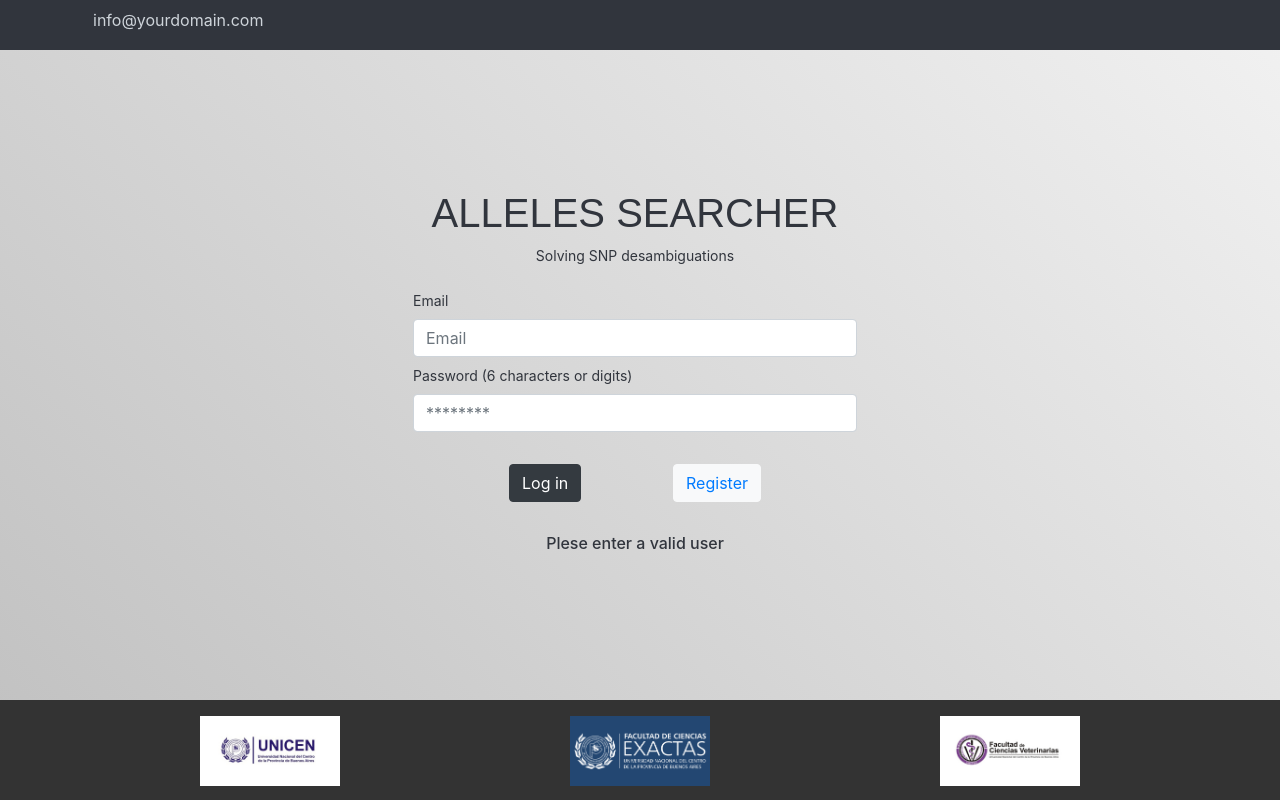
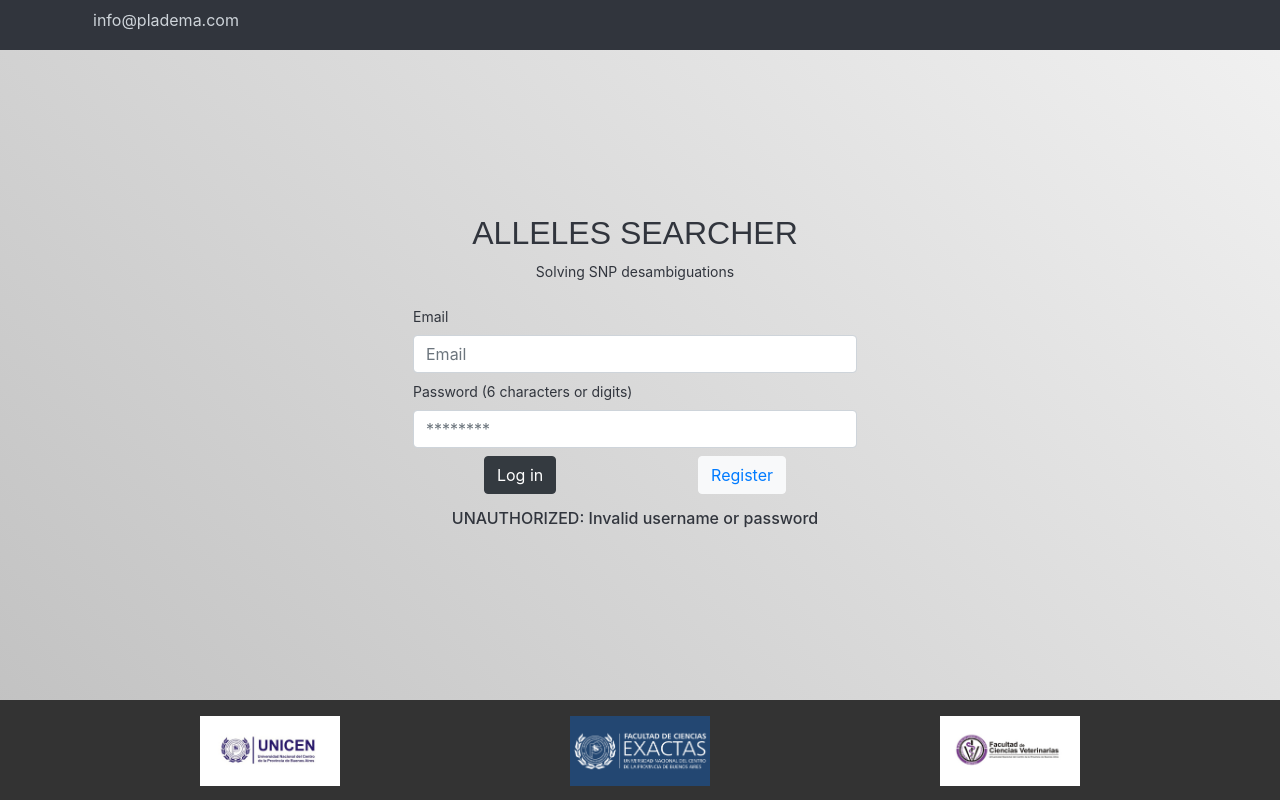
Before and after one commit to PaulaV22/Tesis, a Flask app: page /edit/1 in a window 1280 px wide. Run offline with Flask 2, Linux system fonts and the light colour scheme; parts of the project's set-up code (start-up, migrations or seed data) failed here and were passed over; some libraries are stand-ins or nearby versions.

Commit message:
login and other fixes

```diff
--- a/app.py
+++ b/app.py
@@ -1,4 +1,6 @@
 from flask import Flask, url_for, request, render_template, redirect
+from flask_login import LoginManager, UserMixin, current_user, login_required, login_user,logout_user
+from werkzeug.urls import url_parse
 from project.Controller.CompareController import CompareController as CC
 from project.Controller.UserController import UserController as UC
 #from flask_debug import Debug
@@ -12,9 +14,10 @@
 
 app = Flask(__name__)
 app.config['UPLOAD_FOLDER'] = UPLOAD_FOLDER
+app.config['SECRET_KEY'] ='7\xa5\xeb\xe52\xa8@]\x02 |/\xc7\xbal\x83'
 
-
-
+login_manager = LoginManager(app)
+#login_manager.session_protection = "strong"
 cc = CC()
 uc = UC()
 # route and method to access to the index view.
@@ -45,43 +48,49 @@
     email = ""
     password = ""
     message=""
+    if current_user.is_authenticated:
+        return redirect(url_for('compare', id=current_user.get_id()))
     if request.method == 'POST':
-        email = request.form['email']
-        password = request.form['password']
-        user = uc.getUser(email, password)
-        if not user is None:
-            user['logged'] = True
-            uc.saveUser(user)
-            return redirect(url_for('compare', id=email))
-
-        else:
-            message = "Invalid username or password"
-            return render_template("login.html", email=email, password=password, msg=message)
+        user = uc.getUser(request.form['email'])
+        if user is not None:
+            if user.check_password(request.form['password']):
+                login_user(user)
+                next_page = request.args.get('next')
+                if not next_page or url_parse(next_page).netloc != '':
+                    next_page = url_for('compare', id=user.get_id())
+                return redirect(next_page)
     return render_template("login.html", email=email, password=password, msg=message)
 
+@login_manager.unauthorized_handler
+def unauthorized():
+    email = ""
+    password = ""
+    message = "UNAUTHORIZED: Invalid username or password"
+
+    return render_template("login.html", email=email, password=password, msg=message)
+    # do stuff
 
 @app.route('/compare/<id>', methods=['GET', 'POST'])
+@login_required
 def compare(id):
-    user = uc.getUserByEmail(id)
+    print("IN COMPARE")
+    user = uc.getUser(id)
     dbs = cc.getDatabases(id)
-    if id is None or not user['logged']:
-        return render_template("login.html", email="", password="", msg="Plese enter a valid user")
-    else:
-        if request.method == 'POST':
-            sequence = request.form['sequence']
-            database = request.form['selectDbs']
-            print(sequence)
-            if (len(sequence) > 0):
-                numResults = request.form['numResults']
-                try:
-                    results = cc.compare(sequence, numResults, database, id, True)
-                    return render_template("compare.html", results=results, num=int(numResults), databases=dbs,
-                                           msg="", sequence=sequence, username=user['name'], userid=id)
-                except Exception as e:
-                    print(e)
+    if request.method == 'POST':
+        sequence = request.form['sequence']
+        database = request.form['selectDbs']
+        print(sequence)
+        if (len(sequence) > 0):
+            numResults = request.form['numResults']
+            try:
+                results = cc.compare(sequence, numResults, database, id, True)
+                return render_template("compare.html", results=results, num=int(numResults), databases=dbs,
+                                       msg="", sequence=sequence, username=user.name, userid=id)
+            except Exception as e:
+                print(e)
 
-        return render_template("compare.html", results="", sequenceExample=sequenceExample, num=0, databases=dbs,
-                           msg="", sequence="",username=user['name'], userid=id)
+    return render_template("compare.html", results="", sequenceExample=sequenceExample, num=0, databases=dbs,
+                       msg="", sequence="",username=user.name, userid=id)
 
 
 @app.route('/register', methods=['GET', 'POST'])
@@ -105,10 +114,8 @@
     return render_template("register.html", msg=message, name=name, email=email, password=password)
 
 @app.route('/addDatabase/<id>', methods=['GET', 'POST'])
+@login_required
 def addDatabase(id):
-    user = uc.getUserByEmail(id)
-    if id is None or not user['logged']:
-        return render_template("login.html", email="", password="", msg="Plese enter a valid user")
     message=""
     if request.method == 'POST':
         # check if the post request has the file part
@@ -130,10 +137,9 @@
 
 
 @app.route('/inspect/<id>', methods=['GET', 'POST'])
+@login_required
 def inspect(id):
-    user = uc.getUserByEmail(id)
-    if id is None or not user['logged']:
-        return render_template("login.html", email="", password="",username=user['name'], msg="Plese enter a valid user")
+    user = uc.getUser(id)
     message = ""
     if request.method == 'POST':
         # check if the post request has the file part
@@ -155,122 +161,106 @@
     databases = cc.getDatabases(id)
     if databases is None:
         message="No databases added"
-    return render_template("inspect.html",userid = id,username=user['name'], msg=message,results=databases)
+    return render_template("inspect.html",userid = id,username=user.name, msg=message,results=databases)
 
 @app.route('/deleteDatabase', methods=['POST'])
+@login_required
 def deleteDatabase():
     id = request.form['id']
     name =  request.form['name']
-    user = uc.getUserByEmail(id)
-    if id is None or not user['logged']:
-        return
-    else:
-        cc.deleteDatabase(id,name)
-        databases = cc.getDatabases(id)
-        print(databases)
-        return databases
+    cc.deleteDatabase(id,name)
+    databases = cc.getDatabases(id)
+    return databases
 
 @app.route('/deleteSequence', methods=['POST'])
+@login_required
 def deleteSequence():
     id = request.form['id']
     db = request.form['dbName']
     sequenceName =  request.form['sequenceName']
-    user = uc.getUserByEmail(id)
-    if id is None or not user['logged']:
-        return
-    else:
-        print( id+" "+ " "+ db +" "+ sequenceName)
-        print("LLEGO A DELETE SEQ")
-        cc.deleteSequence(id, db, sequenceName)
-        databases = cc.getDatabases(id)
-        return databases
+    cc.deleteSequence(id, db, sequenceName)
+    databases = cc.getDatabases(id)
+    return databases
 
 @app.route('/addSequence', methods=['POST'])
+@login_required
 def addSequence():
     id = request.form['id']
-    user = uc.getUserByEmail(id)
-    if id is None or not user['logged']:
-        return
-    else:
-        uploaded_file = request.files.get('file')
-        dbName = request.form["dbName"]
-        newFilePath = UPLOAD_FOLDER + "/" + id + "/" + dbName
-        if os.path.exists(newFilePath):
+    uploaded_file = request.files.get('file')
+    dbName = request.form["dbName"]
+    newFilePath = UPLOAD_FOLDER + "/" + id + "/" + dbName
+    if os.path.exists(newFilePath):
                     # Check if the file is one of the allowed types/extensions
-            if uploaded_file and allowed_file(uploaded_file.filename):
+        if uploaded_file and allowed_file(uploaded_file.filename):
                 # Make the filename safe, remove unsupported chars
-                filename = secure_filename(uploaded_file.filename)
-                uploaded_file.save(os.path.join(newFilePath, filename))
-        cc.restartDb(id, dbName)
-        databases = cc.getDatabases(id)
-        return databases
+            filename = secure_filename(uploaded_file.filename)
+            uploaded_file.save(os.path.join(newFilePath, filename))
+    cc.restartDb(id, dbName)
+    databases = cc.getDatabases(id)
+    return databases
 
 
 
 
 @app.route('/align/<id>', methods=['GET', 'POST'])
+@login_required
 def align(id):
     user = uc.getUserByEmail(id)
     dbs = cc.getDatabases(id)
-    if id is None or not user['logged']:
-        return render_template("login.html", email="", password="",username=user['name'], msg="Plese enter a valid user")
-    else:
-        if request.method == 'POST':
-            sequence1 = request.form['sequence1']
-            sequence2 = request.form['sequence2']
-            if ((len(sequence1) > 0) and (len(sequence2) >0)):
-                seq1Name = sequence1.partition('\n')[0]
-                seq1Name = ''.join(e for e in seq1Name if e.isalnum())
-                seq1Name = seq1Name+".fa"
-                dbName ="align"
-                newDb = UPLOAD_FOLDER + "/" + id + "/" +dbName
-                if os.path.exists(newDb):
-                    shutil.rmtree(newDb)
-                os.makedirs(newDb)
-                seq1Path = UPLOAD_FOLDER + "/" + id + "/"+dbName+"/"+seq1Name
-                file = open(seq1Path, 'w+')
-                file.write(sequence1)
-                file.close()
-                try:
-                    cc.createSimpleDb(id, "align")
-                    print("simple db created app.py. to see results")
-                    results = cc.compare(sequence2, 1, dbName, id, False)
-                    print(results)
-                    cc.deleteDatabase(id,dbName)
-                    #print("app.py Temporal align db deleted")
-                    return render_template("align.html", results=results, sequence1=sequence1, sequence2=sequence2,
-                                           sequenceExample1=sequenceExample, sequenceExample2=sequenceExample2,  num=0,
-                                           databases=dbs, msg="", sequence="", username=user['name'], userid=id)
+    if request.method == 'POST':
+        sequence1 = request.form['sequence1']
+        sequence2 = request.form['sequence2']
+        if ((len(sequence1) > 0) and (len(sequence2) >0)):
+            seq1Name = sequence1.partition('\n')[0]
+            seq1Name = ''.join(e for e in seq1Name if e.isalnum())
+            seq1Name = seq1Name+".fa"
+            dbName ="align"
+            newDb = UPLOAD_FOLDER + "/" + id + "/" +dbName
+            if os.path.exists(newDb):
+                shutil.rmtree(newDb)
+            os.makedirs(newDb)
+            seq1Path = UPLOAD_FOLDER + "/" + id + "/"+dbName+"/"+seq1Name
+            file = open(seq1Path, 'w+')
+            file.write(sequence1)
+            file.close()
+            try:
+                cc.createSimpleDb(id, "align")
+                print("simple db created app.py. to see results")
+                results = cc.compare(sequence2, 1, dbName, id, False)
+                print(results)
+                cc.deleteDatabase(id,dbName)
+                #print("app.py Temporal align db deleted")
+                return render_template("align.html", results=results, sequence1=sequence1, sequence2=sequence2,
+                                       sequenceExample1=sequenceExample, sequenceExample2=sequenceExample2,  num=0,
+                                       databases=dbs, msg="", sequence="", username=user.name, userid=id)
 
-                except Exception as e:
-                    print(e)
+            except Exception as e:
+                print(e)
 
-        return render_template("align.html", results="", sequence1="", sequence2="", sequenceExample1= sequenceExample, sequenceExample2= sequenceExample2, num=0, databases=dbs,
-                           msg="", sequence="",username=user['name'], userid=id)
+    return render_template("align.html", results="", sequence1="", sequence2="", sequenceExample1= sequenceExample, sequenceExample2= sequenceExample2, num=0, databases=dbs,
+                           msg="", sequence="",username=user.name, userid=id)
 
 
 @app.route('/logout/<id>', methods=['GET', 'POST'])
+@login_required
 def logout(id):
-    user = uc.getUserByEmail(id)
-    if not user is None:
-        user['logged'] = False
-        uc.saveUser(user)
+    logout_user()
     return redirect('/')
 
 @app.route('/edit/<id>', methods=['GET', 'POST'])
+@login_required
 def edit(id):
     email = id
     message = ""
     user = uc.getUserByEmail(id)
     if (user):
-        name = user['name']
-        password = user['password']
+        name = user.name
+        password = user.password
         if request.method == 'POST':
             name = request.form['name']
             password = request.form['password']
-            user['name'] = name
-            user['password'] = password
-            user['logged'] = True
+            user.name = name
+            user.password = password
             try:
                 uc.saveUser(user)
                 message = "Changes successfully saved"
@@ -281,6 +271,9 @@
     else:
         return render_template("login.html", email="", password="", username="", msg="Plese enter a valid user")
 
+@login_manager.user_loader
+def load_user(user_id):
+    return uc.getUser(user_id)
 
 if __name__ == '__main__':
     app.run()
--- a/project/Controller/UserController.py
+++ b/project/Controller/UserController.py
@@ -1,9 +1,5 @@
-
-import numpy as np
-from project.model.HaplotypesSearcher import HaplotypesSearcher
-from project.model.UserManager import UserManager as UM
-import os
-import sys
+from project.Manager.UserManager import UserManager as UM
+from flask_login import LoginManager
 
 class UserController():
 
@@ -13,12 +9,9 @@
     def addUser(self, name, email, password):
         self.userManager.addUser(name,email,password)
 
-    def getUser(self,email,password):
-        user= self.userManager.getUser(email)
-        if not user is None:
-            if user['password']==password:
-                return user
-        return None
+    def getUser(self,email):
+        return  self.userManager.getUser(email)
+
 
     def getUserByEmail(self,email):
         return self.userManager.getUser(email)
--- a/project/model/UserManager.py
+++ b/project/Manager/UserManager.py
@@ -48,7 +48,7 @@
             print(user)
             jsonUser = json.loads(user)
             if jsonUser['email'] == email:
-                return jsonUser
+                return User(jsonUser['name'], jsonUser['email'], jsonUser['password'])
         return None
 
     def getUserDbs(self,email):
--- a/static/css/style.css
+++ b/static/css/style.css
@@ -477,9 +477,8 @@
 }
 
 .flex-buttons{
-    margin: 2rem 6rem;
     display: flex;
-    justify-content: space-between;
+    justify-content: space-around;
 }
 /*.form-group{
     display:flex !important;
@@ -1216,6 +1215,15 @@
     min-width:100%;
   }
   .flex-buttons{
-    margin:2rem 0;
+    display: grid;
+    grid-gap: 10px;
+   }
+
+   .login-form {
+    width: 100%;
+   }
+
+  .inspect-container {
+    width: 100%;
   }
 }
--- a/static/js/functions.js
+++ b/static/js/functions.js
@@ -1180,3 +1180,24 @@
 console.log(doc.getFontList());
 doc.save('alignment-result.pdf');
 }
+
+
+function controlUploadButton(){
+    var dbname = document.getElementById('dbname');
+    var files = document.getElementById('dbfiles');
+
+    dbname.addEventListener('change', validateForm);
+    files.addEventListener('change', validateForm);
+    validateForm();
+}
+
+function validateForm(){
+  var submit = document.getElementById('submit');
+  var dbname = document.getElementById('dbname').value;
+  var files = document.getElementById('dbfiles').value;
+
+  if(dbname==="" || files.length==0)
+    submit.setAttribute("disabled",true);
+  else
+    submit.removeAttribute("disabled");
+}
--- a/templates/login.html
+++ b/templates/login.html
@@ -29,7 +29,7 @@
             <div class="row">
                 <div class="col-8">
                     <a href="#" class=""><span class="mr-2  icon-envelope-open-o"></span> <span
-                            class="d-none d-md-inline-block">info@yourdomain.com</span></a>
+                            class="d-none d-md-inline-block">info@pladema.com</span></a>
                     <span class="mx-md-2 d-inline-block"></span>
                 </div>
             </div>
@@ -47,7 +47,7 @@
 
                 <div class="box align-items-center justify-content-center text-center login-container">
                     <div class="login-form">
-                        <h1>Alleles Searcher</h1>
+                        <h2>Alleles Searcher</h2>
                         <p class="mb-4">Solving SNP desambiguations</p>
                          <form method="post">
                             <div class="form-group">
@@ -86,9 +86,9 @@
             <!--<h2 class="footer-heading" style="height: 10px;">About Us</h2>-->
             <div class="flex-row-2">
                 <!--<p>This application was designed and developed by UNICEN members</p>-->
-                <a href="https://www.unicen.edu.ar/"><img class="footer-img" src="static/images/logo unicen.jpg" ></a>
-                <a href="https://www.exa.unicen.edu.ar/"><img class="footer-img" src="static/images/FondoExaFace.png"></a>
-                <a href="http://www.vet.unicen.edu.ar/"><img class="footer-img" src="static/images/vete.png"></a>
+                <a href="https://www.unicen.edu.ar/"><img class="footer-img" src="/static/images/logo unicen.jpg" ></a>
+                <a href="https://www.exa.unicen.edu.ar/"><img class="footer-img" src="/static/images/FondoExaFace.png"></a>
+                <a href="http://www.vet.unicen.edu.ar/"><img class="footer-img" src="/static/images/vete.png"></a>
             </div>
 
         </div>
```
Also changed, not shown: project/model/User.py (+30 -3 lines), templates/addDb.html (+8 -11 lines), templates/inspect.html (+5 -3 lines), project/Manager/__init__.py (added).
